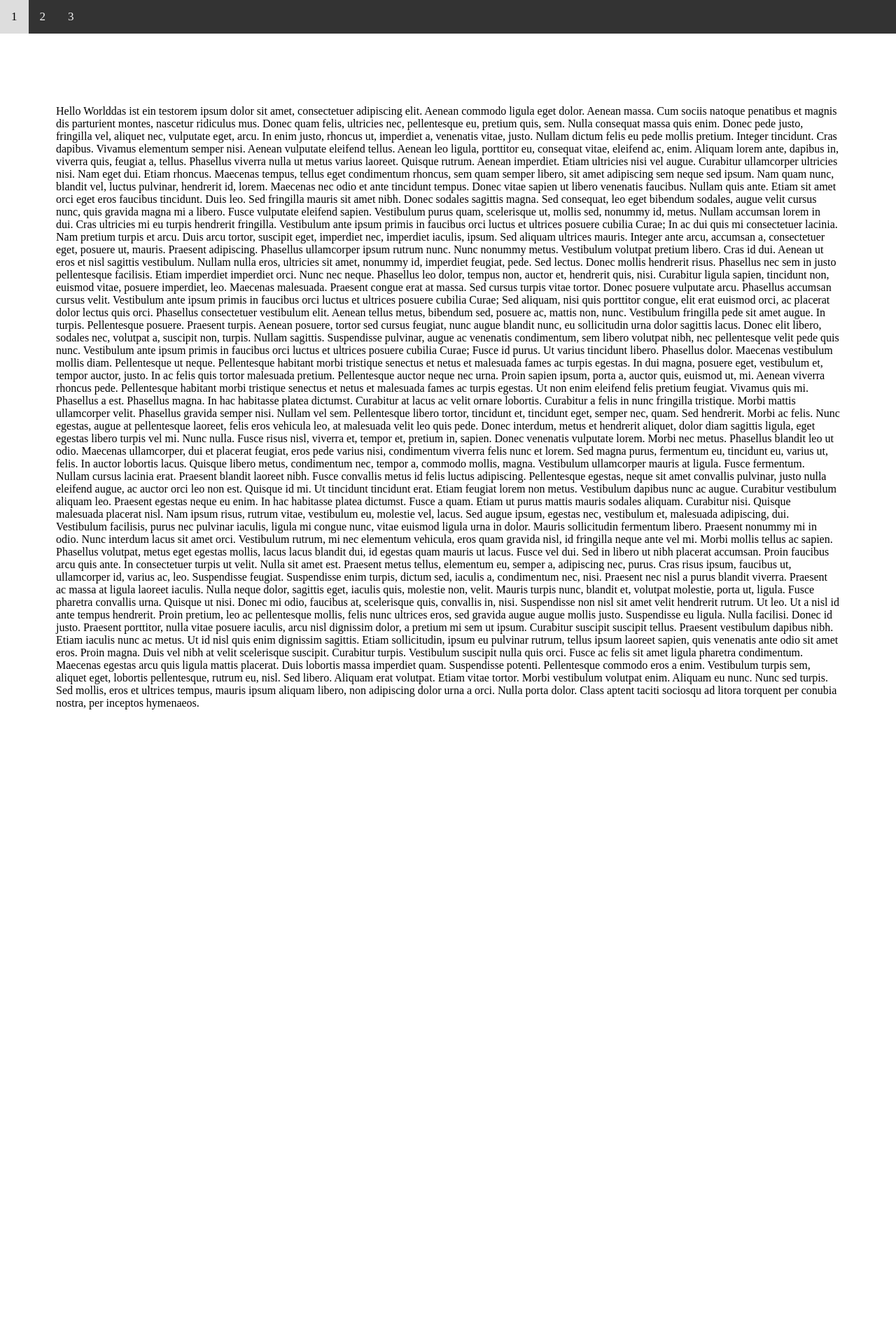
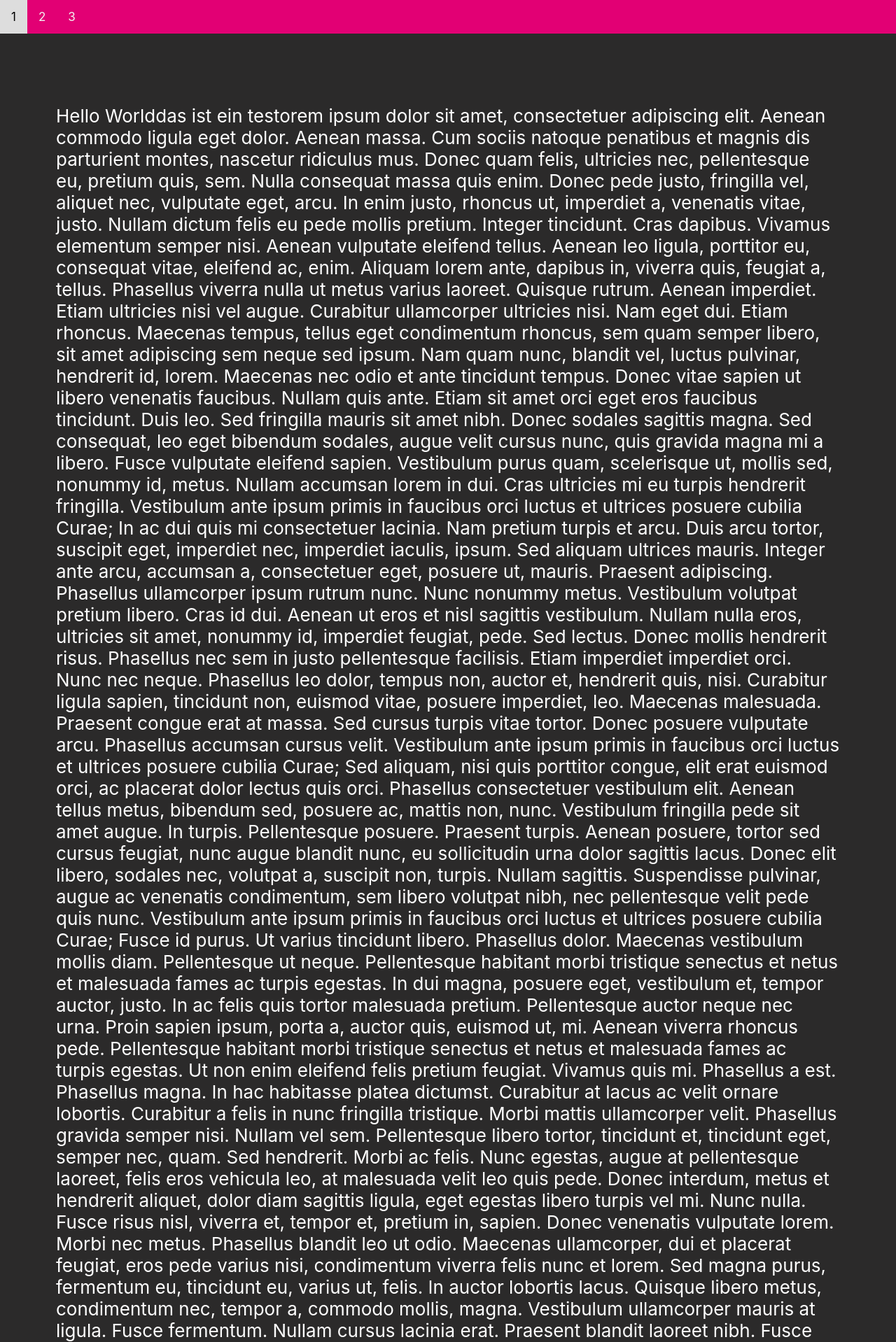
Before and after one commit to Telekom-FOM/php_project_ws2020, a PHP site: page / in a window 1280 px wide. Shown: the top 1918 px of the page at 70% size. Before the commit the page ends 1014 px from the top, so only its background shows below. Run offline with PHP 8.4, Linux system fonts and the light colour scheme.

Commit message:
some css things

```diff
--- a/src/css/base.css
+++ b/src/css/base.css
@@ -4,8 +4,11 @@
 }
 body {
     padding-top: 70px;
+    background-color: rgb(43, 42, 42);
+    color: white;
+    font-family: -apple-system, BlinkMacSystemFont, 'Segoe UI', Roboto, Oxygen, Ubuntu, Cantarell, 'Open Sans', 'Helvetica Neue', sans-serif;
+    font-size: 26px;
 }
-
 .content{
     margin: 5rem;
 }
--- a/src/css/navbar.css
+++ b/src/css/navbar.css
@@ -1,6 +1,6 @@
 .navbar {
     overflow: hidden;
-    background-color: #333;
+    background-color: rgb(226, 0, 116);
     position: fixed;
     top: 0;
     width: 100%;
```
